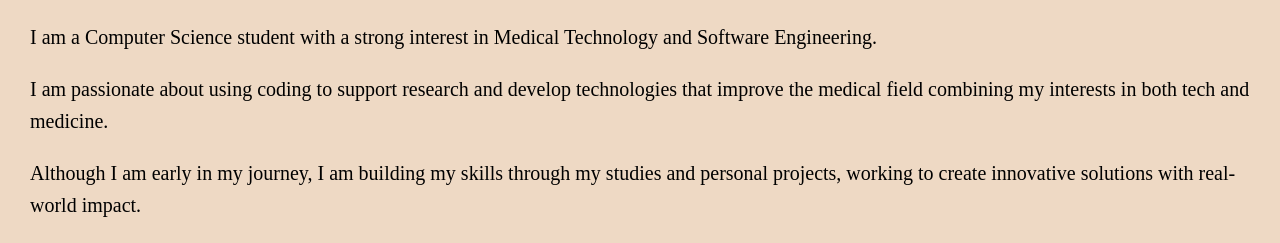
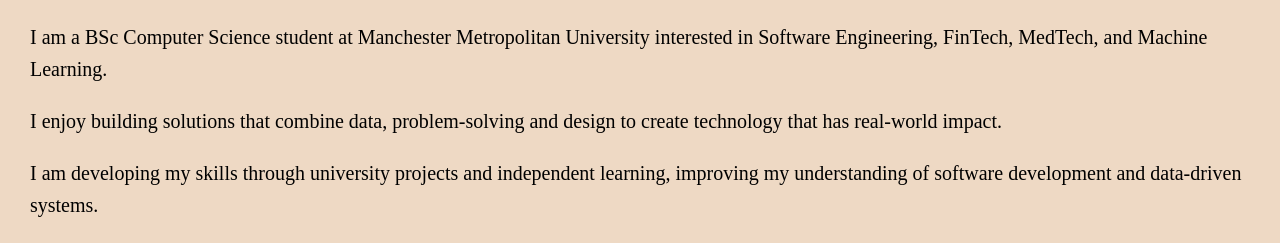
Before and after one commit to MyaCodes1/portfolio, a plain HTML site: page Portfolio/index.html in a window 1280 px wide. Shown: the part 211-454 px from the top of the page. Drawn offline with Linux system fonts and the light colour scheme.

Commit message:
Amended the about section

```diff
--- a/Portfolio/index.html
+++ b/Portfolio/index.html
@@ -29,9 +29,9 @@
 </header>
     <section id="aboutme">
         <h2>About me</h2>
-        <p>I am a Computer Science student with a strong interest in Medical Technology and Software Engineering. </p>
-        <p>I am passionate about using coding to support research and develop technologies that improve the medical field combining my interests in both tech and medicine. </p>
-        <p>Although I am early in my journey, I am building my skills through my studies and personal projects, working to create innovative solutions with real-world impact.</p>
+        <p>I am a BSc Computer Science student at Manchester Metropolitan University interested in Software Engineering, FinTech, MedTech, and Machine Learning. </p>
+        <p>I enjoy building solutions that combine data, problem-solving and  design to create technology that has real-world impact. </p>
+        <p>I am developing my skills through university projects and independent learning,  improving my understanding of software development and data-driven systems.</p>
     </section>
 
 
```
